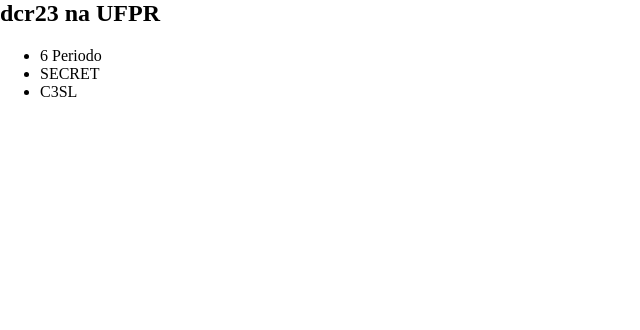
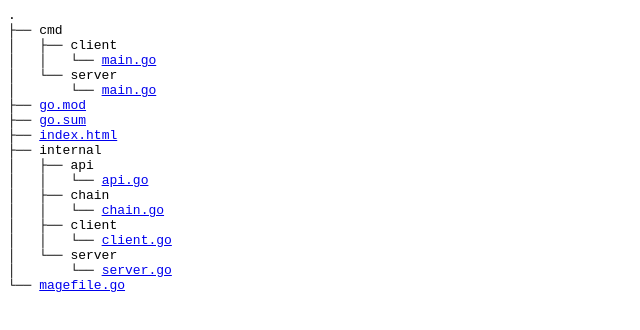
Before and after one commit to d4vi13/minicoin, a plain HTML site: page index.html in a window 1280 px wide. Shown: the whole page, without its empty margins (0-640 px from the left). Drawn offline with Linux system fonts and the light colour scheme.

Commit message:
add file tree to index.html

```diff
--- a/index.html
+++ b/index.html
@@ -1,22 +1,27 @@
 <html>
   <head>
-    <title>fuwa fuwa</title>
-    <h2>dcr23 na UFPR</h2>
-    <ul>
-      <li>6 Periodo</li>
-      <li>SECRET</li>
-      <li>C3SL</li>
-    </ul>
-    <style>
-      body {
-        background-image: url("image.jpg");
-        background-size: cover;
-        background-repeat: no-repeat;
-        background-position: center;
-        margin: 0;
-        height: 100vh;
-      }
-    </style>
+    <pre>
+.
+├── cmd
+│   ├── client
+│   │   └── <a href="cmd/client/main.go">main.go</a>
+│   └── server
+│       └── <a href="cmd/server/main.go">main.go</a>
+├── <a href="go.mod">go.mod</a>
+├── <a href="go.sum">go.sum</a>
+├── <a href="index.html">index.html</a>
+├── internal
+│   ├── api
+│   │   └── <a href="internal/api/api.go">api.go</a>
+│   ├── chain
+│   │   └── <a href="internal/chain/chain.go">chain.go</a>
+│   ├── client
+│   │   └── <a href="internal/client/client.go">client.go</a>
+│   └── server
+│       └── <a href="internal/server/server.go">server.go</a>
+└── <a href="magefile.go">magefile.go</a>
+    </pre>
+
   </head>
   <body>
   </body>
```
